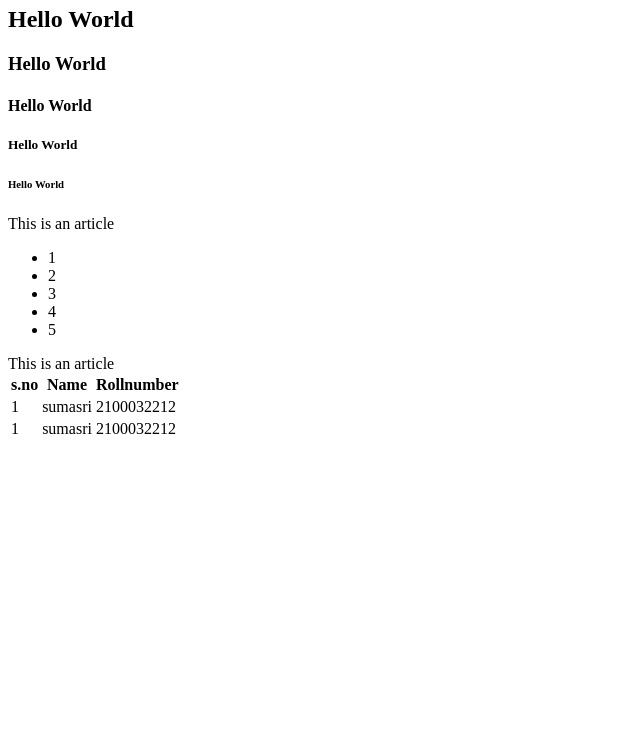
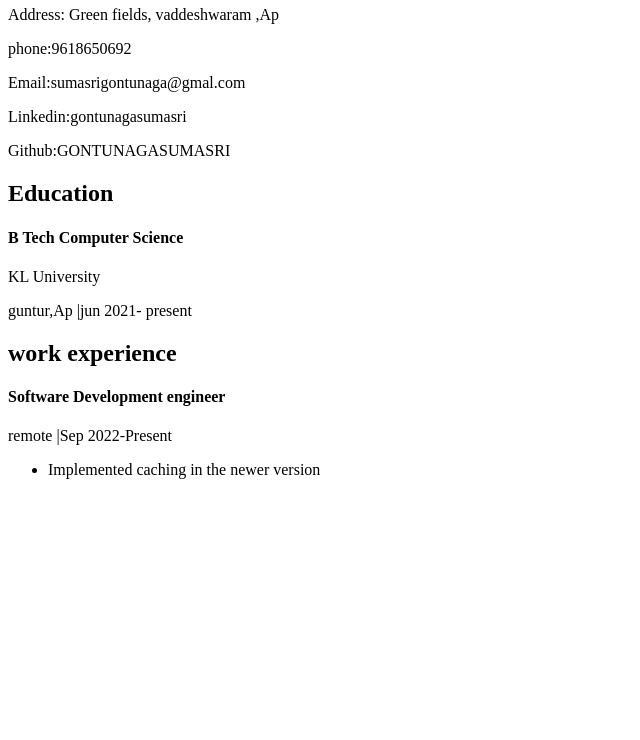
Before and after one commit to GontuNagaSumaSri/RESUME, a plain HTML site: page index.html in a window 1280 px wide. Shown: the part 60-800 px from the top of the page, without its empty margins (0-640 px from the left). Drawn offline with Linux system fonts and the light colour scheme.

Commit message:
add some more details

```diff
--- a/index.html
+++ b/index.html
@@ -1,59 +1,45 @@
 <html>
     <head>
-       <title>RESUME</title>
+        <title>Resume</title>
+
+
     </head>
     <body>
-        <h1>
-            Hello World
-        </h1>
-        <h2>
-            Hello World
-        </h2>
-        <h3>
-            Hello World
-        </h3>
-        <h4>
-            Hello World
-        </h4>
-        <h5>
-            Hello World
-        </h5>
-        <h6>
-            Hello World
-        </h6>
-        <p>This is an article</p>
-        <ul>
-            <li>1</li>
-            <li>2</li>
-            <li>3</li>
-            <li>4</li>
-            <li>5</li>
-        </ul>
+        <h1>GONTU NAGA SUMA SRI REDDY</h1>
+        <div class="personal-info">
+            <p>Address: Green fields, vaddeshwaram ,Ap</p>
+            <p>
+                phone:9618650692
+            </p>
+            <p>
+                Email:sumasrigontunaga@gmal.com
+            </p>
+            <p>
+                Linkedin:gontunagasumasri
+            </p>
+            <p>
+                Github:GONTUNAGASUMASRI
+            </p>
+        </div>
+        <div class="Education-section">
+            <h2>Education</h2>
+            <h4>B Tech Computer Science</h4>
+            <p>KL University</p>
+            <p>guntur,Ap |jun 2021- present</p>
+        </div>
+        <div class="WORK EXPERIENCE">
+            <h2>work experience</h2>
+            <h4>Software Development engineer</h4>
+            <p>remote |Sep 2022-Present</p>
+            <ul>
+                <li>
+                    Implemented caching in the newer version
+                </li>
 
-        <article>
-            This is an article
-        </article>
-        <table>
-            <thead>
-                <th>s.no</th>
-                <th>Name</th>
-                <th>Rollnumber</th>
-            </thead>
-            <tbody>
-                <tr>
-                    <td>1</td>
-                    <td>sumasri</td>
-                    <td>2100032212</td>
+            </ul>
+        </div>
 
-                </tr>
-                <tr>
-                    <td>1</td>
-                    <td>sumasri</td>
-                    <td>2100032212</td>
 
-                </tr>
-            </tbody>
-        </table>
 
     </body>
 </html>
```
